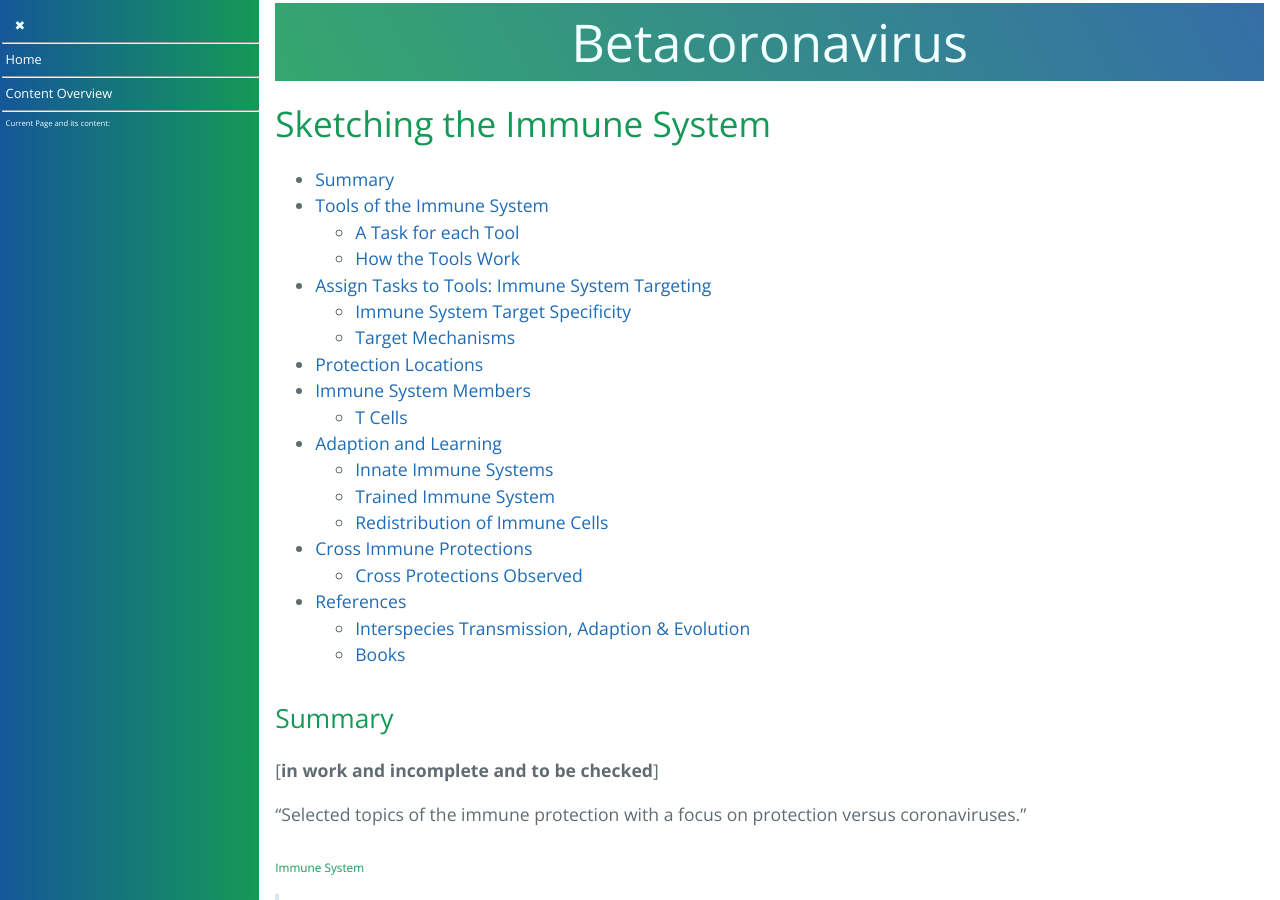
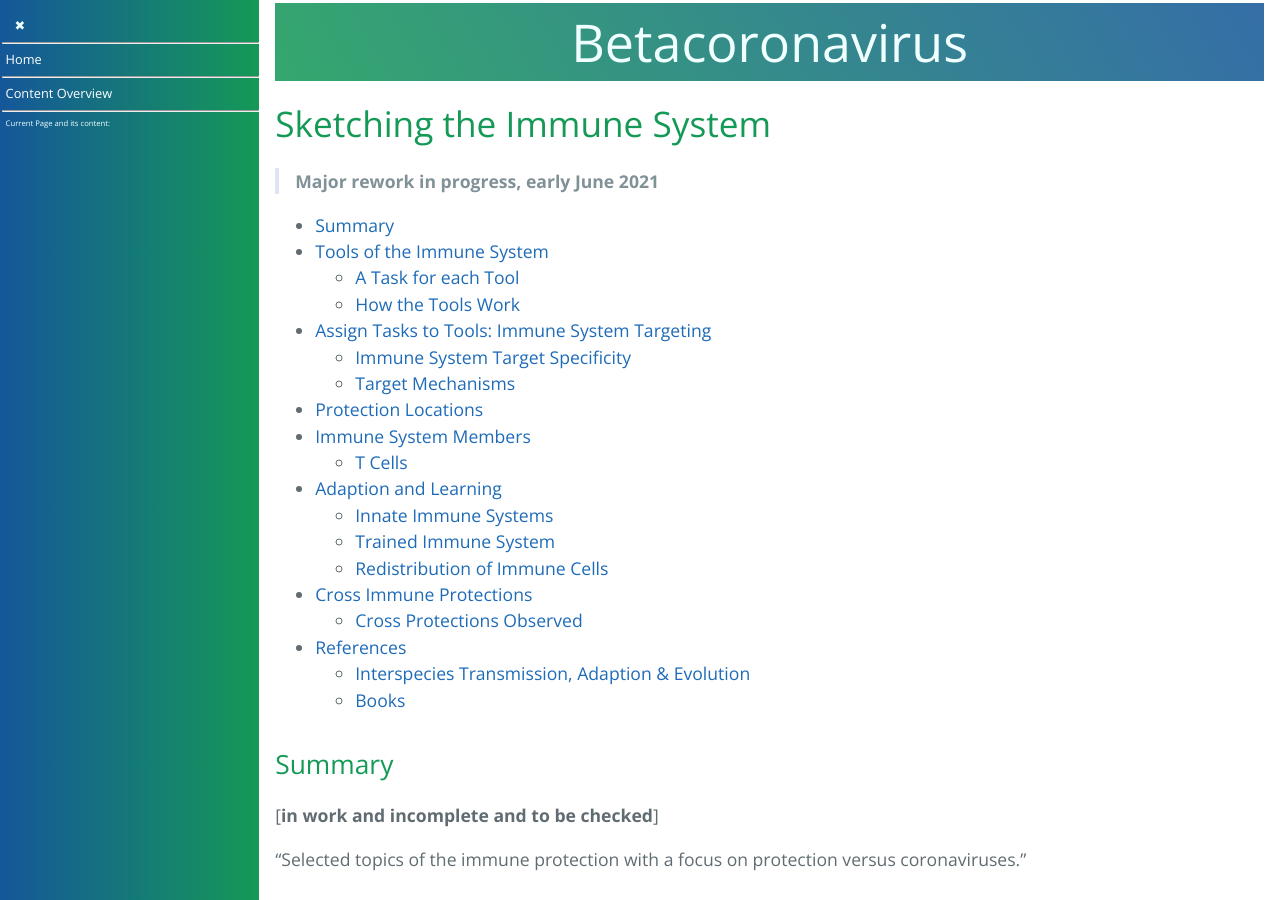
Before and after one commit to forestgrape/coronavirus, a Jekyll site: the page built from 4_immunological/immune_system.md, in a window 1280 px wide and 900 px high. Built offline with Jekyll 4.4.1, drawn with Linux system fonts in a browser that asks for light colours; our own code applies the rules of GitHub Pages for plain Markdown files.

Commit message:
formulation

```diff
--- a/4_immunological/immune_system.md
+++ b/4_immunological/immune_system.md
@@ -1,6 +1,8 @@
 
 
 # Sketching the Immune System
+
+> **Major rework in progress, early June 2021**
 
 * [Summary](#summary)
 * [Tools of the Immune System](#tools-of-the-immune-system)
```
